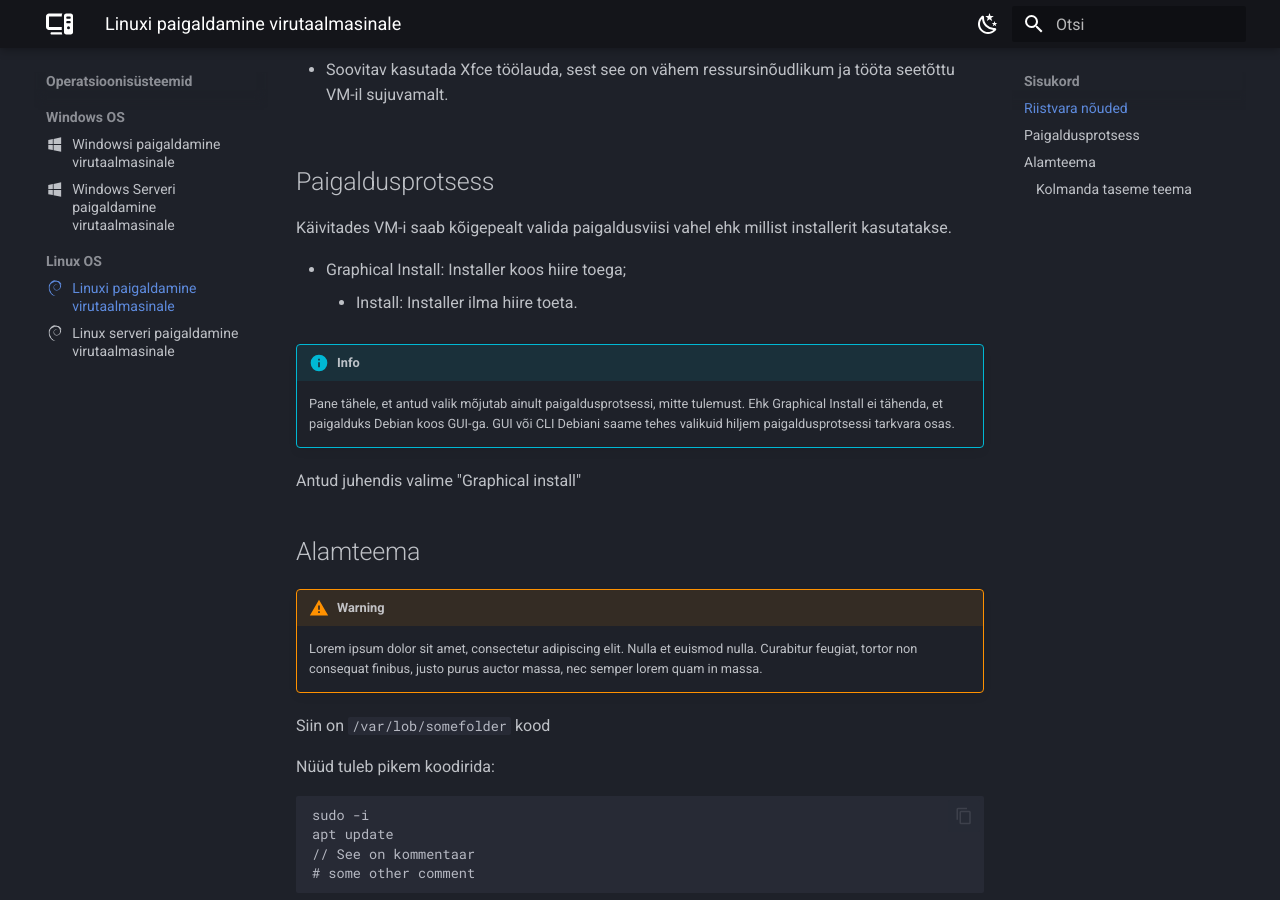
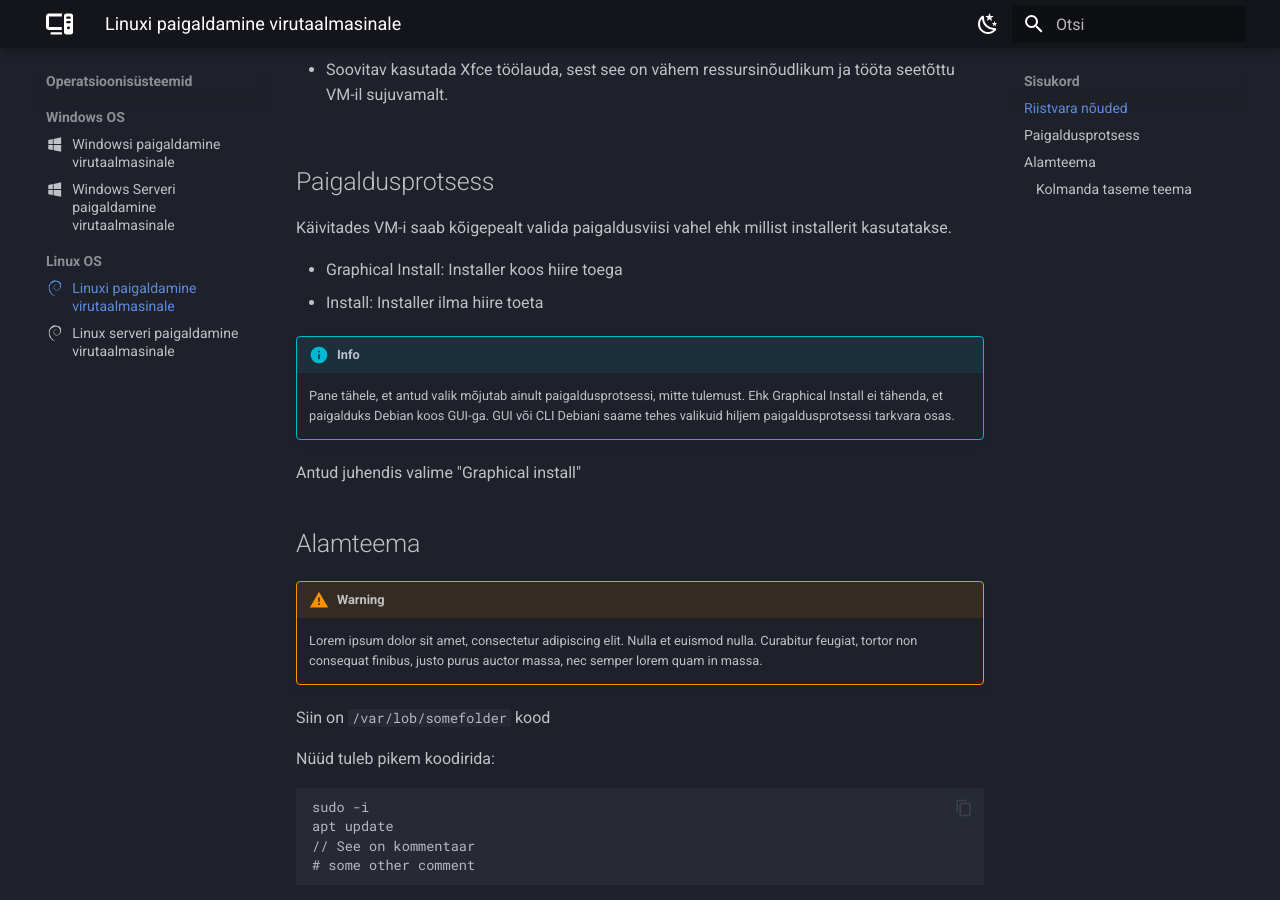
Before and after one commit to priitpaap/priitpaap.github.io, an MkDocs documentation site: the page built from docs/debpaigaldus.md, in a window 1280 px wide and 900 px high, scrolled down 723 px. Built offline with MkDocs 1.6.1 and Material for MkDocs 9.7.7, drawn with Linux system fonts in a browser that asks for light colours.

```diff
--- a/docs/debpaigaldus.md
+++ b/docs/debpaigaldus.md
@@ -34,8 +34,8 @@ Soovitavad parameetrid:
 
 Käivitades VM-i saab kõigepealt valida paigaldusviisi vahel ehk millist installerit kasutatakse.
 
-- Graphical Install: Installer koos hiire toega;
-    - Install: Installer ilma hiire toeta.
+- Graphical Install: Installer koos hiire toega
+- Install: Installer ilma hiire toeta
 
 !!! info
 
```
